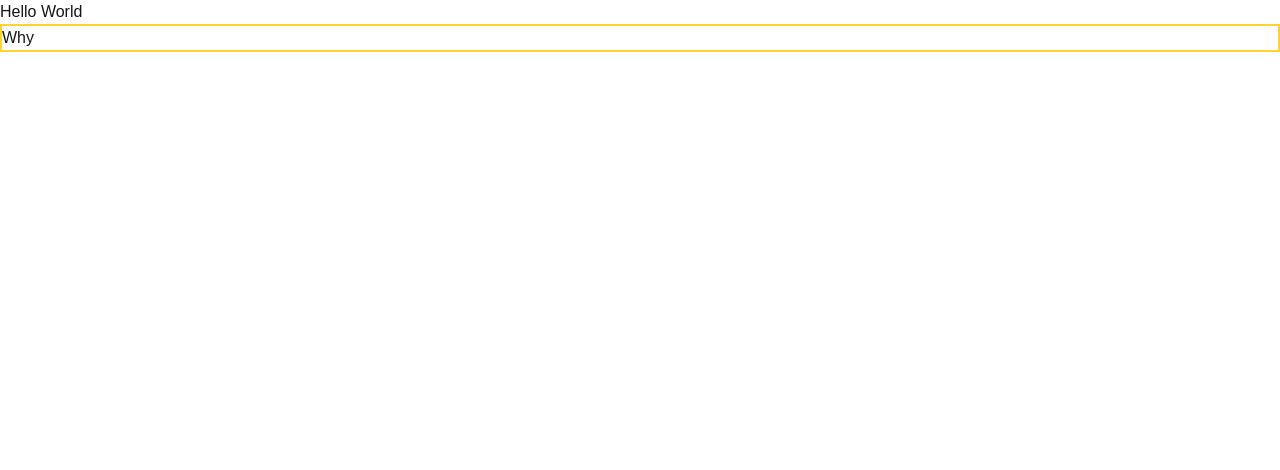
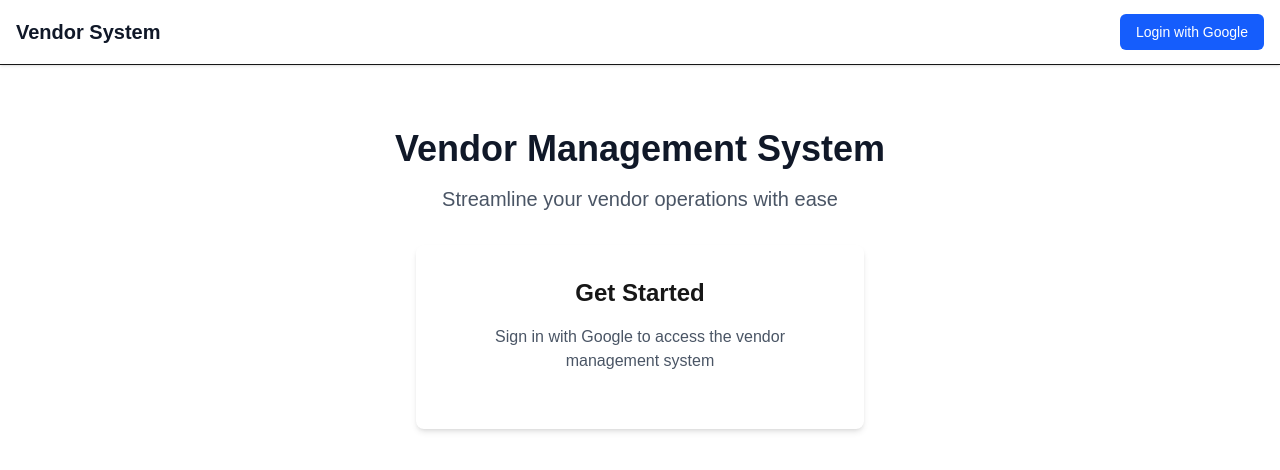
Before and after one commit to Krishal23/vendor-system, a Next.js app: page / in a window 1280 px wide. Shown: the top 470 px of the page. Built offline with nearby package versions, Linux system fonts and the light colour scheme; no server answers.

Commit message:
minor fixes

```diff
--- a/app/page.js
+++ b/app/page.js
@@ -1,13 +1,60 @@
-'use client'
-import './globals.css'
+'use client';
+import { useSession } from 'next-auth/react';
+import { useRouter } from 'next/navigation';
+import { useEffect } from 'react';
+import '../app/globals.css';
+import { signOut } from 'next-auth/react'
+import Navbar from '../components/Navbar';
 
-export default function Home() {
-  return(
-    <>
-      Hello World
-      <div className="flex gap-4 border-2 border-amber-300 items-center flex-col sm:flex-row">
-        Why
+
+
+export default function HomePage() {
+  const { data: session, status } = useSession();
+  const router = useRouter();
+
+  useEffect(() => {
+    if (status === 'authenticated') {
+      router.push('/vendors');
+    }
+  }, [status, router]);
+
+  if (status === 'loading') {
+    return (
+      <div className="min-h-screen flex items-center justify-center">
+        <div className="animate-spin rounded-full h-32 w-32 border-b-2 border-blue-600"></div>
       </div>
-    </>
-  )
+    );
+  }
+
+
+  return (
+    <div className="min-h-screen">
+      <Navbar />
+      <div className="container mx-auto px-4 py-16">
+        <div className="text-center">
+          <h1 className="text-4xl font-bold text-gray-900 mb-4">
+            Vendor Management System
+          </h1>
+          <p className="text-xl text-gray-600 mb-8">
+            Streamline your vendor operations with ease
+          </p>
+          <div className="max-w-md mx-auto">
+            {!session ? (
+              <div className="bg-white p-8 rounded-lg shadow-md">
+                <h2 className="text-2xl font-semibold mb-4">Get Started</h2>
+                <p className="text-gray-600 mb-6">
+                  Sign in with Google to access the vendor management system
+                </p>
+              </div>
+            ) : (
+              <div className="bg-white p-8 rounded-lg shadow-md">
+                <h2 className="text-2xl font-semibold mb-4">Welcome back!</h2>
+                <p className="text-gray-600">Redirecting to vendors...</p>
+              </div>
+            )}
+          </div>
+        </div>
+      </div>
+    </div>
+  );
 }
--- /dev/null
+++ b/app/vendors/page.js
@@ -0,0 +1,14 @@
+'use client'
+import Navbar from '../../components/Navbar'
+import VendorsPage from '../../components/VendorsPage'
+
+
+export default function Page() {
+
+  return (
+    <>
+      <Navbar/>
+      <VendorsPage/>
+    </>
+  )
+}
--- /dev/null
+++ b/components/Navbar.js
@@ -0,0 +1,66 @@
+'use client';
+import { useSession, signIn, signOut } from 'next-auth/react';
+import Link from 'next/link';
+import { usePathname } from 'next/navigation';
+
+export default function Navbar() {
+  const { data: session, status } = useSession();
+  const pathname = usePathname();
+
+  return (
+    <nav className="bg-white shadow-sm border-b">
+      <div className="container mx-auto px-4">
+        <div className="flex justify-between items-center h-16">
+          <Link href="/" className="text-xl font-bold text-gray-900">
+            Vendor System
+          </Link>
+
+          <div className="flex items-center space-x-4">
+            {session && (
+              <Link
+                href="/vendors"
+                className={`px-3 py-2 rounded-md text-sm font-medium ${
+                  pathname.startsWith('/vendors')
+                    ? 'bg-blue-100 text-blue-700'
+                    : 'text-gray-600 hover:text-gray-900'
+                }`}
+              >
+                Vendors
+              </Link>
+            )}
+
+            {status === 'loading' ? (
+              <div className="w-8 h-8 rounded-full bg-gray-200 animate-pulse"></div>
+            ) : session ? (
+              <div className="flex items-center space-x-3">
+                <div className="flex items-center space-x-2">
+                  {session.user.image && (
+                    <img
+                      src={session.user.image}
+                      alt={session.user.name}
+                      className="w-8 h-8 rounded-full"
+                    />
+                  )}
+                  <span className="text-sm text-gray-700">{session.user.name}</span>
+                </div>
+                <button
+                  onClick={() => signOut({callbackUrl:'/'})}
+                  className="px-3 py-2 text-sm text-gray-600 hover:text-gray-900 border border-gray-300 rounded-md hover:bg-gray-50 transition duration-200"
+                >
+                  Logout
+                </button>
+              </div>
+            ) : (
+              <button
+                onClick={() => signIn('google')}
+                className="px-4 py-2 bg-blue-600 hover:bg-blue-700 text-white text-sm rounded-md transition duration-200"
+              >
+                Login with Google
+              </button>
+            )}
+          </div>
+        </div>
+      </div>
+    </nav>
+  );
+}
--- a/app/vendors/page.tsx
+++ b/components/VendorsPage.js
@@ -47,7 +47,7 @@ export default function VendorsPage() {
     fetchVendors()
   }, [page, limit, sortBy, order, search, bankName])
 
-  const handleRowClick = async (vendorId:any) => {
+  const handleRowClick = async (vendorId) => {
     try {
       const res = await axios.get(`/api/vendors/${vendorId}`)
       console.log(res.data)
@@ -97,6 +97,7 @@ export default function VendorsPage() {
 
   return (
     <div className="p-6">
+
       <h1 className="text-2xl font-bold mb-4">Vendor List</h1>
 
       {/* Search Bar */}
--- a/tsconfig.json
+++ b/tsconfig.json
@@ -28,7 +28,7 @@
     ".next/types/**/*.ts",
     "**/*.ts",
     "**/*.tsx"
-  ],
+, "app/vendors/page.js"  ],
   "exclude": [
     "node_modules"
   ]
```
